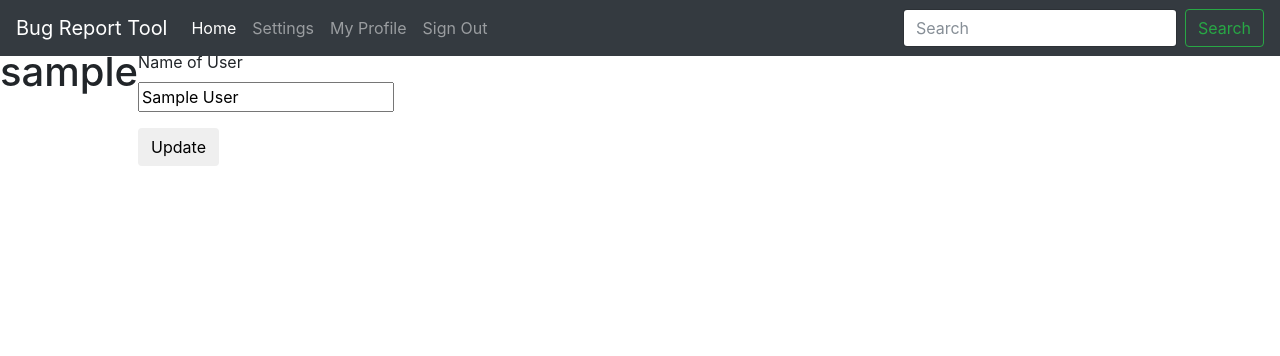
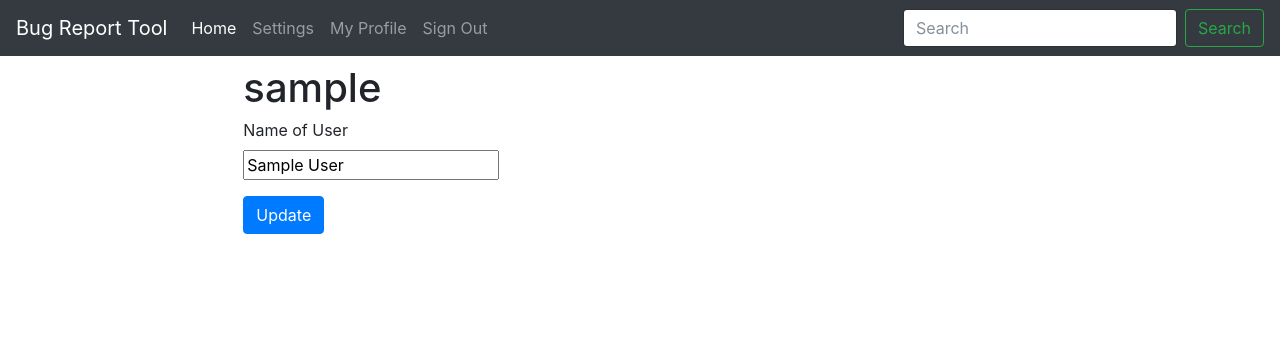
Before and after one commit to russeladrianlopez/bug-tracker, a Django app: page /users/~update/ in a window 1280 px wide. Shown: the top 356 px of the page. Run offline with Django 3.2, Linux system fonts and the light colour scheme; the visitor is signed in with stand-in values (Sample User, id 1); data comes from the database, SQL or seed files in the repository; parts of the project's set-up code (start-up, migrations or seed data) failed here and were passed over; some libraries are stand-ins or nearby versions.

Commit message:
style: updated correct UI changes for account and user templates

```diff
--- a/bug_report_tool/templates/account/base.html
+++ b/bug_report_tool/templates/account/base.html
@@ -2,9 +2,9 @@
 {% block title %}{% block head_title %}{% endblock head_title %}{% endblock title %}
 
 {% block content %}
-<div class="row">
+<main role="main" class="col-sm-9 ml-sm-auto col-md-10 pt-3">
   <div class="col-md-6 offset-md-3">
     {% block inner %}{% endblock %}
   </div>
-</div>
+</main>
 {% endblock %}
--- a/bug_report_tool/templates/account/email.html
+++ b/bug_report_tool/templates/account/email.html
@@ -7,6 +7,7 @@
 {% block head_title %}{% trans "Account" %}{% endblock %}
 
 {% block inner %}
+<main role="main" class="col-sm-9 ml-sm-auto col-md-10 pt-3">
 <h1>{% trans "E-mail Addresses" %}</h1>
 
 {% if user.emailaddress_set.all %}
@@ -55,7 +56,7 @@
         {{ form|crispy }}
         <button class="btn btn-primary" name="action_add" type="submit">{% trans "Add E-mail" %}</button>
     </form>
-
+</main>
 {% endblock %}
 
 
--- a/bug_report_tool/templates/base.html
+++ b/bug_report_tool/templates/base.html
@@ -75,7 +75,6 @@
     </header>
 
     <div class="container-fluid">
-
       {% if messages %}
           {% for message in messages %}
               <div class="alert {% if message.tags %}alert-{{ message.tags }}{% endif %}">{{ message }}</div>
@@ -86,6 +85,8 @@
       {% block sidebar %}
           <!--sibebar content -->
       {% endblock sidebar %}
+
+
 
       {% block content %}
         <p>Use this document as a way to quick start any new project.</p>
--- a/bug_report_tool/templates/users/user_detail.html
+++ b/bug_report_tool/templates/users/user_detail.html
@@ -4,7 +4,7 @@
 {% block title %}User: {{ object.username }}{% endblock %}
 
 {% block content %}
-<div class="container">
+<main role="main" class="col-sm-9 ml-sm-auto col-md-10 pt-3">
 
   <div class="row">
     <div class="col-sm-12">
@@ -31,5 +31,5 @@
 {% endif %}
 
 
-</div>
+</main>
 {% endblock content %}
--- a/bug_report_tool/templates/users/user_form.html
+++ b/bug_report_tool/templates/users/user_form.html
@@ -4,14 +4,18 @@
 {% block title %}{{ user.username }}{% endblock %}
 
 {% block content %}
+<main role="main" class="col-sm-9 ml-sm-auto col-md-10 pt-3">
+  <div class="col-sm-5">
     <h1>{{ user.username }}</h1>
     <form class="form-horizontal" method="post" action="{% url 'users:update' %}">
       {% csrf_token %}
       {{ form|crispy }}
       <div class="control-group">
         <div class="controls">
-        <button type="submit" class="btn">Update</button>
+          <button type="submit" class="btn btn-primary">Update</button>
         </div>
       </div>
     </form>
+  </div>
+</main>
 {% endblock %}
```
Lines whose indentation alone changed are shown as unchanged.
